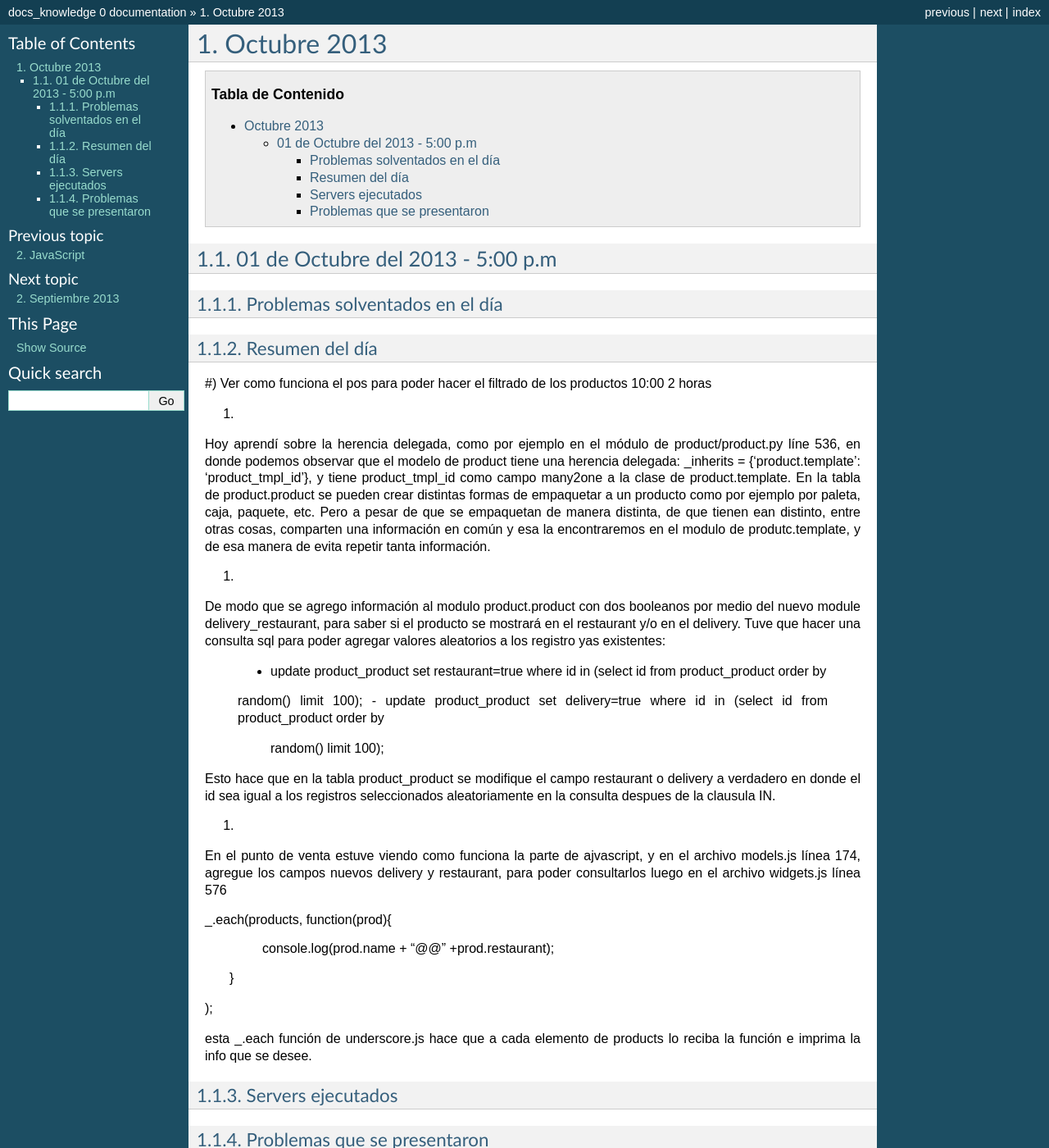
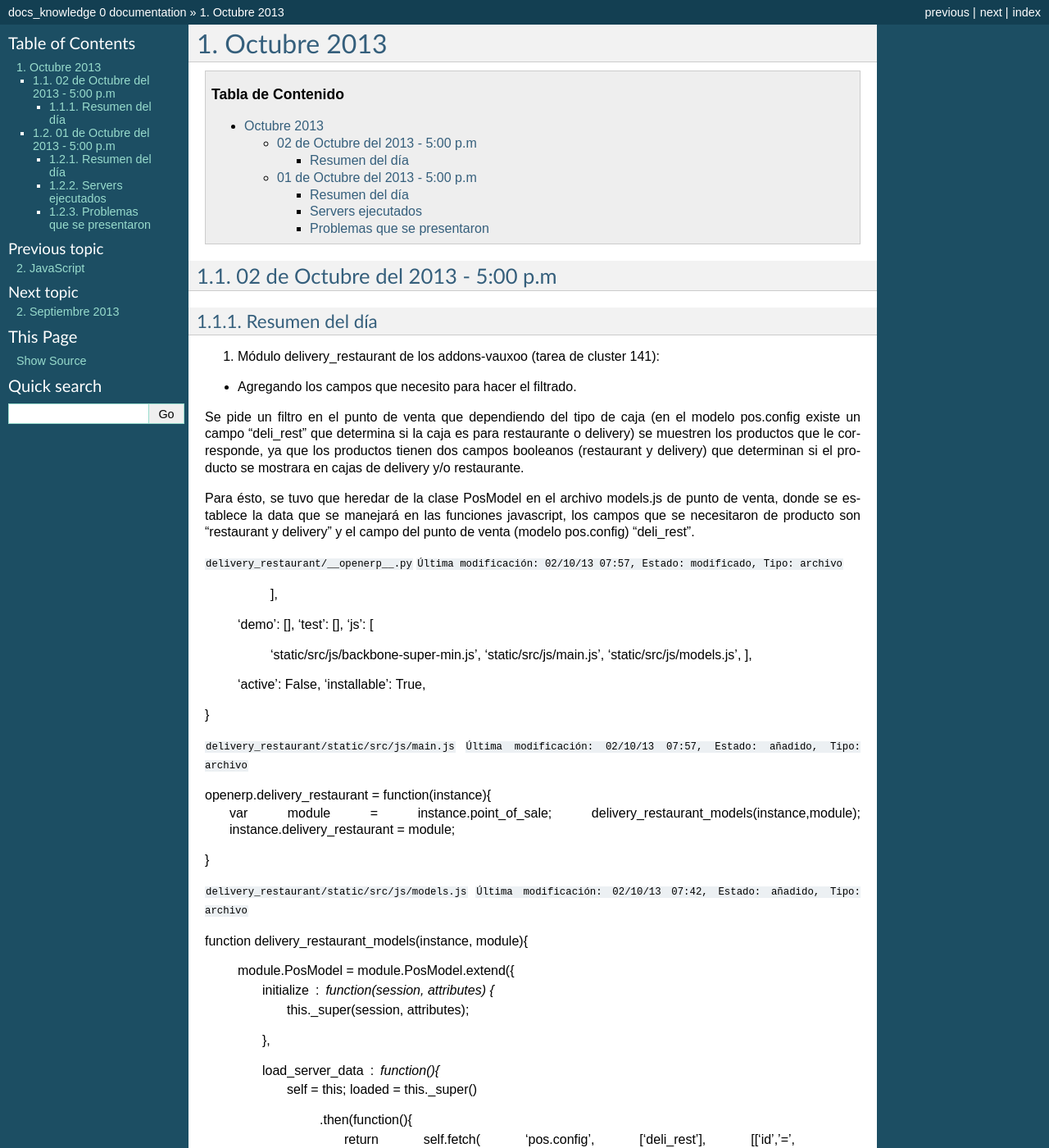
Before and after one commit to yaniaular/knowledge, a Sphinx documentation site: the page built from source/oct-2013.rst, in a window 1280 px wide and 1400 px high. Shown: the whole window at 82% size. Built offline with Sphinx 7.4.7, drawn with Linux system fonts in a browser that asks for light colours; formulas are drawn with MathJax 3; some of the changed text lies outside the part shown.

Commit message:
[ADD] resumen de 3 de cotubre de 2013

```diff
--- a/source/oct-2013.rst
+++ b/source/oct-2013.rst
@@ -18,12 +18,96 @@ Octubre 2013
 .. ~~~~~~~~~~~~~~~~~~~~~~~~~~~~
 .. Problemas que se presentaron
 .. ~~~~~~~~~~~~~~~~~~~~~~~~~~~~
+.. trabajamos en delivery el 30 de sep, 1 de octubre y 2 de octubre
+
+02 de Octubre del 2013 - 5:00 p.m
+---------------------------------
+~~~~~~~~~~~~~~~
+Resumen del día
+~~~~~~~~~~~~~~~
+
+#) Módulo delivery_restaurant de los addons-vauxoo (tarea de cluster 141):
+
+- Agregando los campos que necesito para hacer el filtrado.
+
+Se pide un filtro en el punto de venta que dependiendo del tipo de caja  (en el modelo pos.config
+existe un campo "deli_rest" que determina si la caja es para restaurante o delivery) se muestren
+los  productos que le corresponde, ya que los productos tienen dos campos booleanos (restaurant y
+delivery) que determinan si el producto se mostrara en cajas de delivery y/o restaurante.
+
+Para ésto, se tuvo que heredar de la clase PosModel en el archivo models.js de punto de venta,
+donde se establece la data que se manejará en las funciones javascript, los campos  que se
+necesitaron de producto son "restaurant y delivery" y el campo del punto de venta
+(modelo pos.config)  "deli_rest".
+
+``delivery_restaurant/__openerp__.py``
+``Última modificación: 02/10/13 07:57, Estado: modificado, Tipo: archivo``
+
+        ],
+    'demo': [],
+    'test': [],
+    'js': [
+        'static/src/js/backbone-super-min.js',
+        'static/src/js/main.js',
+        'static/src/js/models.js',
+        ],
+    'active': False,
+    'installable': True,
+}
+
+
+``delivery_restaurant/static/src/js/main.js``
+``Última modificación: 02/10/13 07:57, Estado: añadido, Tipo: archivo``
+
+openerp.delivery_restaurant = function(instance){
+    var module = instance.point_of_sale;
+    delivery_restaurant_models(instance,module);
+    instance.delivery_restaurant = module;
+}
+
+
+``delivery_restaurant/static/src/js/models.js``
+``Última modificación: 02/10/13 07:42, Estado: añadido, Tipo: archivo``
+
+function delivery_restaurant_models(instance, module){
+
+    module.PosModel = module.PosModel.extend({
+        initialize : function(session, attributes) {
+            this._super(session, attributes);
+        },
+
+        load_server_data : function(){
+            self = this;
+            loaded = this._super()
+                .then(function(){
+                    return self.fetch(
+                    'pos.config',
+                    ['deli_rest'],
+                    [['id','=',
+                    self.get('pos_session').config_id[0]]]
+                    );
+                }).then(function(){
+                    return self.fetch(
+                        'product.product',
+                        ['restaurant' , 'delivery'],
+                        [['sale_ok','=',true],['available_in_pos','=',true]]
+
+                        );
+                });
+            return loaded;
+        },
+
+    })
+
+}
+
+.. note::
+    Se debe tener en la carpeta js la librería backbone-super-min.js
+
+#)
 
 01 de Octubre del 2013 - 5:00 p.m
 ---------------------------------
-~~~~~~~~~~~~~~~~~~~~~~~~~~~~~~~
-Problemas solventados en el día
-~~~~~~~~~~~~~~~~~~~~~~~~~~~~~~~
 ~~~~~~~~~~~~~~~
 Resumen del día
 ~~~~~~~~~~~~~~~
```
